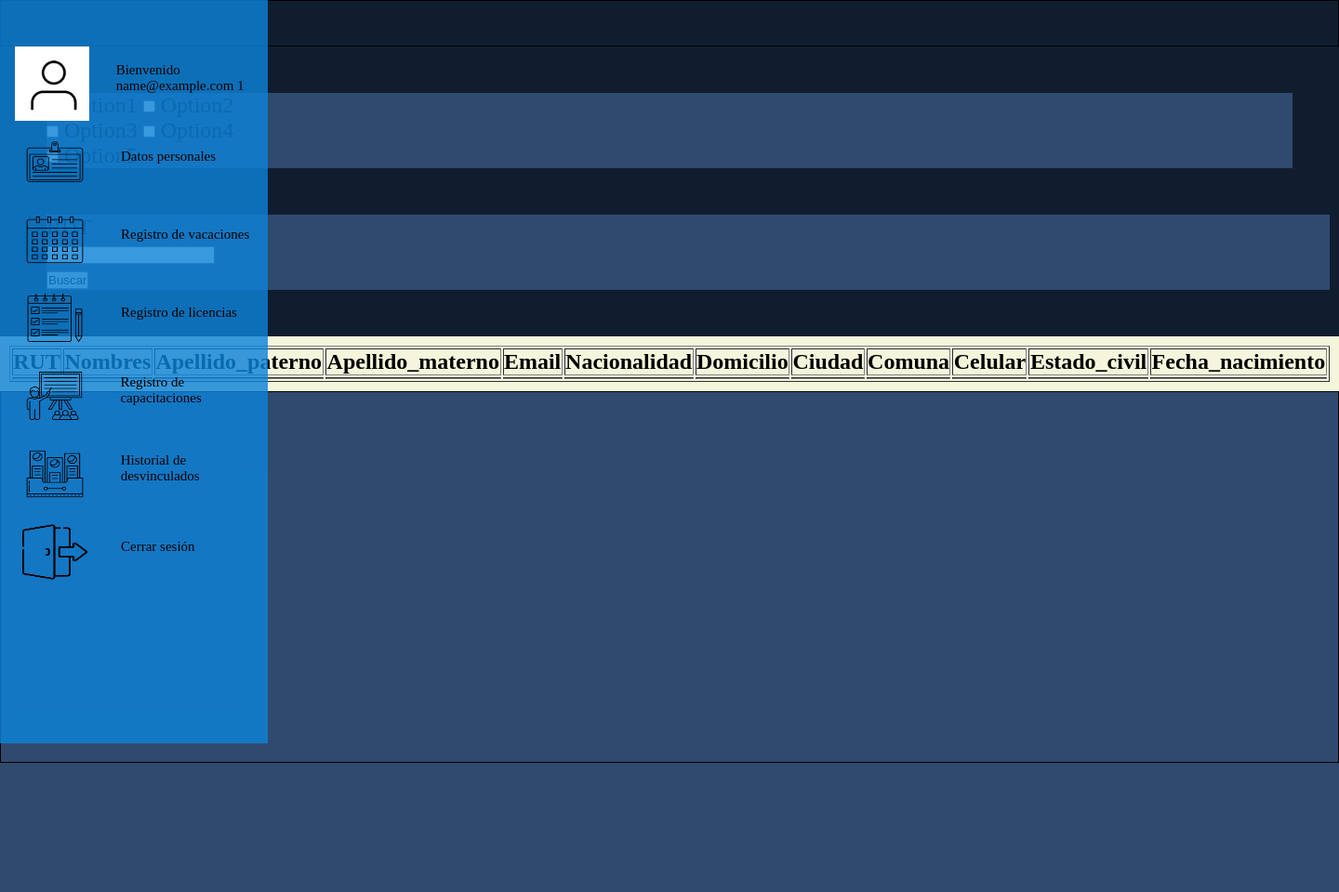
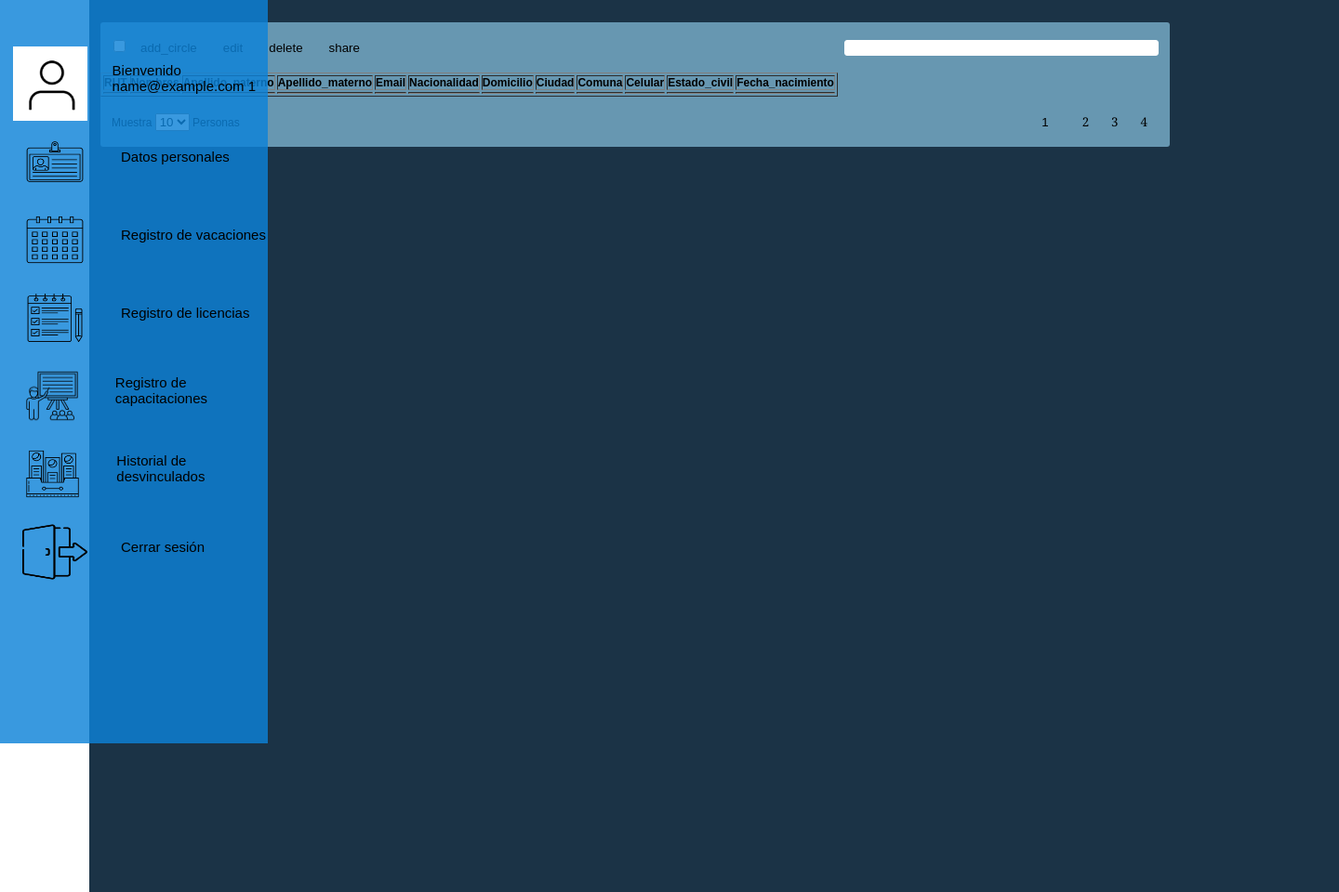
Before and after one commit to babbigam/Kaiser_ABM-taller-de-integracion-I, a PHP site: page /Adatospersonales.php in a window 1440 px wide. Shown: the whole page at 93% size. Before the commit the page ends 821 px from the top, so only its background shows below. Run offline with PHP 8.4, Linux system fonts and the light colour scheme; the visitor is signed in with stand-in values (Sample User, id 1); tables that the repository leaves empty or names only in its code hold one stand-in row (values such as "Sample post"); data that the repository does not hold is empty; some libraries are stand-ins or nearby versions.

Commit message:
ojito que quedo la tabla bien

```diff
--- a/ADatospersonales.php
+++ b/ADatospersonales.php
@@ -13,42 +13,69 @@
 <head>
     <meta charset="UTF-8">
     <link rel="stylesheet" href="assets/css/stylemenu.css">
-    <link rel="stylesheet" href="assets/css/style.css">
+    <link rel="stylesheet" href="assets/css/style2.css">
     <title>Datos personales</title>
 </head>
 <body>
     <div> <?php require "assets/js/menuaside.php" ?></div>
-    <header id="cabeza">
-    </header>
+        <!--HEADER-->
+        <header>
 
-    <div class="botonesbusqueda">
+        </header>
 
-    <input type="checkbox" class="checkoption" value="1" onclick="checkedOnClick(this);"> Option1
-    <input type="checkbox" class="checkoption" value="2" onclick="checkedOnClick(this);"> Option2 <br>
-    <input type="checkbox" class="checkoption" value="3" onclick="checkedOnClick(this);"> Option3
-    <input type="checkbox" class="checkoption" value="4" onclick="checkedOnClick(this);"> Option4 <br>
-    <input type="checkbox" class="checkoption" value="5" onclick="checkedOnClick(this);"> Option5
-    <!-- Script -->
-    <script src="https://ajax.googleapis.com/ajax/libs/jquery/3.6.0/jquery.min.js"></script>
-    <script type="text/javascript">
-    $(document).ready(function(){
-    $('.checkoption').click(function() {
-        $('.checkoption').not(this).prop('checked', false);
-    });
-    });
-    </script>
-    </div>
+        <!--MAIN CONTENT-->
+        <div class="main-content">
 
-    <div class="Busqueda">
+            <!--TABLE-->
+            <div class="contenedor-datatable">
 
-        <form action="" method= "get">
-            <p>RUT</p><input type="text" name="busquedarut"><br>
-            <input type="submit" name="enviar" value="Buscar">
-        </form>
+                <!--TABLE HEADER ELEMENTS-->
+                <div class="datatable-header">
 
-    </div>
-    <div class="tabla">
-        <?php
+                    <!--BUTTONS & CHECKBOXS-->
+                    <div class="tools">
+                        <ul>
+                            <li>
+                                <span>
+                                    <input type="checkbox">
+                                </span>
+                            </li>
+                            <li>
+                                <button>
+                                    <span class="material-symbols-outlined"> add_circle </span>
+                                </button>
+
+                            </li>
+                            <li>
+                                <button>
+                                    <span class="material-symbols-outlined">edit </span>
+                                </button>
+                            </li>
+                            <li>
+                                <button>
+                                    <span class="material-symbols-outlined"> delete </span>
+                                </button>
+                            </li>
+                            <li>
+                                <button>
+                                    <span class="material-symbols-outlined"> share </span>
+                                </button>
+
+                            </li>
+                        </ul>
+                    </div>
+
+                    <!--NAV SEARCH BAR-->
+                    <div class="navbar-search">
+                        <input type="text" name="#" id="#" class="input-search">
+                    </div>
+
+                </div>
+
+                <!--DATA TABLE-->
+                <table class="datatable">
+                    <thead>
+                        <?php
         if(mysqli_num_rows($result) > 0)
         {
         $table = '
@@ -88,11 +115,53 @@
         echo $table;
         }
     ?>
+                    </thead>
 
-    </div>
 
-    <footer id="pie">
-    </footer>
+                </table>
 
-</body>
+                <!--TABLE FOOTER ELEMENTS-->
+                <div class="datatable-footer">
+                    <div class="items-visibles">
+                        Muestra
+                        <select name="n-entries" id="n-entries" class="n-entries">
+                            <option value="10">10</option>
+                            <option value="20">20</option>
+                            <option value="50">50</option>
+                        </select>
+                        Personas
+                    </div>
+
+                    <div class="pages">
+                        <ul>
+                            <li>
+                                <button>
+                                    <span class="active">1</span>
+                                </button>
+                            </li>
+                            <li>
+                                <button>2</button>
+                            </li>
+                            <li>
+                                <button>3</button>
+                            </li>
+                            <li>
+                                <button>4</button>
+                            </li>
+                        </ul>
+                    </div>
+                </div>
+            </div>
+
+            <div class="filters">
+
+            </div>
+
+            <div class="footer">
+
+            </div>
+        </div>
+
+
+    </body>
 </html>
--- a/assets/css/style.css
+++ /dev/null
@@ -1,72 +0,0 @@
-*{
-    margin: 0;
-    padding: 0;
-    box-sizing: border-box;
-}
-body{
-    background: #101d2f;
-}
-#contenedor{
-    display: grid;
-    width: 100%;
-    height: 100%;
-}
-
-#navegador{
-    display: grid;
-    height: 50px;
-    grid-column-start: 1;
-    grid-column-end: 3;
-    grid-row-start: 1;
-    grid-row-end: 1;
-}
-
-#cabeza{
-    display: grid;
-    text-align: center;
-    border: 1px solid #000;
-    height: 50px;
-    grid-column-start: 1;
-    grid-column-end: 3;
-    grid-row-start: 2;
-    grid-row-end: 4;
-}
-
-#cuerpo{
-    display: grid;
-    text-align: justify;
-    border: 1px solid #000;
-    height: 750px;
-    grid-column-start: 1;
-    grid-column-end: 3;
-    grid-row-start: 4;
-    grid-row-end: 12;
-}
-
-#pie{
-    display: grid;
-    background-color: #304a6e;
-    text-align: center;
-    border: 1px solid #000;
-    height: 400px;
-    grid-column-start: 1;
-    grid-column-end: 3;
-    grid-row-start: 13;
-    grid-row-end: 16;
-}
-.botonesbusqueda{
-    background-color:#304a6e;
-    margin: 50px;
-    padding: 0px;
-}
-
-.Busqueda{
-    display: grid;
-    background-color:#304a6e;
-    margin: 20px 10px 50px 50px
-}
-.tabla{
-    display: grid;
-    padding: 10px;
-    background-color: beige;
-}
--- /dev/null
+++ b/assets/css/style2.css
@@ -0,0 +1,300 @@
+*{
+    box-sizing: border-box;
+    margin: 0;
+    padding: 0;
+    font-family: Arial, Helvetica, sans-serif;
+}
+
+html{
+    font-size: 24px;
+}
+
+body{
+    font-size: 16px;
+    /*background-image: url(Img/office.png);*/
+    background-size: 160rem;
+    background-repeat: no-repeat;
+    width: 50rem;
+    height: 40rem;
+}
+
+@media(min-width: 1920px){
+    body{
+        background-size: 200rem;
+    }
+}
+
+/*----------------------------------------MAIN-CONTENT----------------------------------------*/
+
+.main-content{
+    background-color: rgb(27, 51, 70);
+    margin-left: 4rem;
+    width: 56rem;
+    height: 40rem;
+    padding: 1rem 1rem 1rem 0.5rem!important;
+}
+
+/* .main-content .filters{
+    display: flex;
+    background-color: rgba(221, 221, 247, 0.25);
+    margin-left: 0.5rem;
+    height: 38rem;
+    width: 12rem;
+    padding: 0!important;
+    top: 2rem;
+} */
+
+
+
+/*------------------------------SIDE-MENU------------------------------*/
+.sidemenu{
+    position: fixed;  /*FIXED*/
+    width: 2rem;
+    height: 100%;
+    background-color: rgba(13, 131, 216, 0.817);
+    padding: 2rem;
+    transition: 0.5s;
+    overflow: hidden; /*Oculta texto del menú*/
+}
+
+.sidemenu:hover{
+    width: 12rem;
+}
+.sidemenu ul{
+    position: absolute;
+    left: 0;
+    /*top: 20px;*/
+    width: 100%;
+}
+
+.sidemenu ul li{
+    width: 100%;
+    list-style: none;
+    padding-left: 1rem; ;
+}
+
+li:hover{
+    background: rgb(83, 83, 83);
+    align-items: center;
+}
+
+.sidemenu ul li a{
+    display: flex;
+    text-decoration: none;
+    color: black;
+    height: 3.5rem;
+}
+
+.sidemenu ul li a .icon{
+    display: flex;
+    align-items: center;
+    justify-content: center;
+    min-width: 2rem;
+}
+
+.sidemenu ul li a .nombremodulo{
+    display: flex;
+    align-items: center;
+    height: 3rem;
+    padding-left: 1.5rem;
+    font-size: 15px;
+}
+
+/*SIDEMENU END*/
+
+
+/*----------------------------------------DATA TABLES----------------------------------------*/
+@import url('https://fonts.googleapis.com/css2?family=Noto+Sans&display=swap');
+
+/*----------Variables----------*/
+:root{
+    --primary-color:rgb(0, 0, 0);
+    --secondary-color: rgb(255, 255, 255);
+    --highlight-color: rgb(, 156, 177);
+
+    --dt-status-available-color:green;
+    --dt-status-away-color: lightsalmon;
+    --dt-status-offline-color: lightgray;
+
+    --dt-padding: 12px;
+    --dt-padding-s: 6px;
+    --dt-padding-xs:2px;
+
+    --dt-border-radius:3px;
+
+    --dt-background-color-container: #99d6f69c;
+    --dt-border-color: var(--secondary-color);
+    --dt-bg-color:var(--highlight-color);
+    --dt-text-color:var(--primary-color);
+    --dt-bg-active-button: var(--highlight-color);
+    --dt-text-color-button: var(--primary-color);
+    --dt-text-color-active-button: var(--primary-color);
+    --dt-hover-cell-color: var(--highlight-color);
+    --dt-even-row-color: var(--secondary-color);
+    --dt-focus-color: var(--highlight-color);
+    --dt-input-background-color: var(--secondary-color);
+    --dt-input-color: var(--primary-color);
+}
+
+.material-icons{
+    font-size: 16px;
+}
+
+/*----------CONTENEDOR PRINCIPAL----------*/
+.contenedor-datatable{
+    font-family: Georgia, 'Times New Roman', Times, serif;
+    background-color: var(--dt-background-color-container);
+    border-radius: var(--dt-border-radius);
+    color: var(--dt-text-color);
+    width: 1150px;
+    margin-left: 0;
+    font-size: 12px;
+    position: static;
+    right: 2rem;
+
+}
+
+/*----------DATA-TABLE-HEADER----------*/
+.contenedor-datatable .datatable-header{
+    border-bottom: solid 1px var(--dr-border-color);
+    padding: var(--dt-padding);
+    display: flex;
+    align-items: baseline;
+}
+
+.contenedor-datatable .datatable-header .navbar-search{
+    width: 30%;
+}
+
+.material-symbols-outlined {
+  font-variation-settings:
+  'FILL' 0,
+  'wght' 400,
+  'GRAD' -25,
+  'opsz' 48
+}
+
+
+
+.contenedor-datatable .datatable-header .navbar-search .input-search{
+    width: 100%;
+    background-color: var(--dt-input-background-color);
+    display: block;
+    box-sizing: border-box;
+    border-radius: var(--dt-border-radius);
+    border: solid 1px var(--dt-border-color);
+    color: var(--dt-input-color);
+}
+
+.contenedor-datatable .datatable-header .tools{
+    width: 70%;
+}
+
+.contenedor-datatable .datatable-header .tools ul{
+    margin: 0;
+    padding: 0;
+    display: flex;
+    justify-content: start;
+    align-items: baseline;
+}
+
+.contenedor-datatable .datatable-header .tools ul li{
+    display: inline-block;
+    margin: 0 var(--dt-padding-xs);
+    align-items: baseline;
+}
+
+/*----------DATA-TABLE-FOOTER----------*/
+.contenedor-datatable .datatable-footer{
+    padding: var(--dt-padding);
+    display: flex;
+    align-items: baseline;
+}
+
+.contenedor-datatable .datatable-footer .pages ul li{
+    list-style:none;
+}
+
+.contenedor-datatable .datatable-footer .items-visibles{
+    width: 50%;
+}
+.contenedor-datatable .datatable-footer .pages{
+    margin-left: auto;
+    margin-right: 0;
+    width: 50%;
+}
+
+.contenedor-datatable .datatable-footer .pages ul{
+    margin: 0;
+    padding: 0;
+    display: flex;
+    align-items: baseline;
+    justify-content: flex-end;
+}
+
+.contenedor-datatable .datatable-header .tools ul li button,
+.contenedor-datatable .datatable-footer .pages ul li button{
+    font-family: Georgia, 'Times New Roman', Times, serif;
+    color: var(--dt-text-color-button);
+    width: 100%;
+    box-sizing: border-box;
+    border: 0;
+    border-radius: var(--dt-border-radius);
+    background: transparent;
+    cursor: pointer;
+}
+
+.contenedor-datatable .datatable-header .tools ul li button:hover,
+.contenedor-datatable .datatable-footer .pages ul li button:hover{
+    background: var(--dt-bg-active-button);
+    color: var(--dt-text-color-active-button);
+}
+
+.contenedor-datatable .datatable-footer .pages ul li span .active{
+    background-color: var(--dt-bg-color);
+    border-radius: var(--dt-border-radius);
+}
+
+.contenedor-datatable .datatable-header .tools ul li button,
+.contenedor-datatable .datatable-footer .pages ul li button,
+.contenedor-datatable .datatable-footer .pages ul li span{
+    padding: var(--dt-padding-s) var(--dt-padding);
+}
+
+/*----------DATA-TABLE----------*/
+.contenedor-datatable .datatable{
+    border-collapse: collapse;
+    width: 100%;
+}
+
+.contenedor-datatable .datatable,
+.contenedor-datatable .datatable th,
+.contenedor-datatable .datatable td{
+    padding: var(--dt-padding) var(--dt-padding);
+}
+
+.contenedor-datatable .datatable th{
+    font-weight: bolder;
+    text-align: left;
+    border-bottom: solid 1px var(--dt-border-color);
+}
+
+.contenedor-datatable .datatable td{
+    border-bottom: solid 1px var(--dt-border-color);
+}
+
+.contenedor-datatable .datatable tbody tr:nth-child(even){
+    background-color: var(--dt-even-row-color);
+}
+
+.contenedor-datatable .datatable tbody tr:hover{
+    background-color: var(--dt-hover-cell-color);
+}
+
+/*.contenedor-datatable .datatable tbody tr .en-funciones::after,
+.contenedor-datatable .datatable tbody tr .licencia::after,
+.contenedor-datatable .datatable tbody tr .vacaciones::after{
+    display: inline-table;
+    vertical-align: middle;
+}
+    ---COLUMNA ESTADO*/
```
